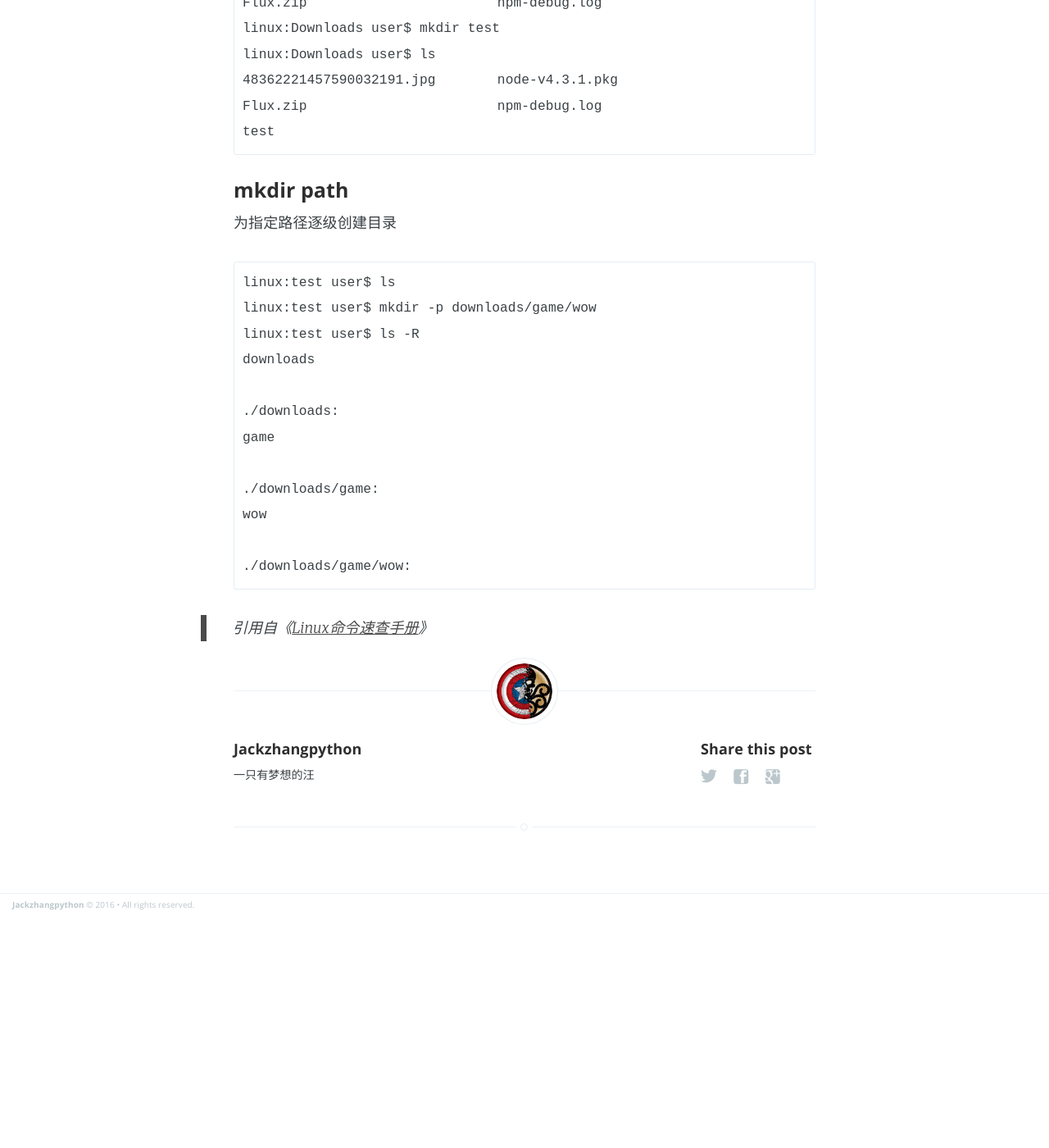
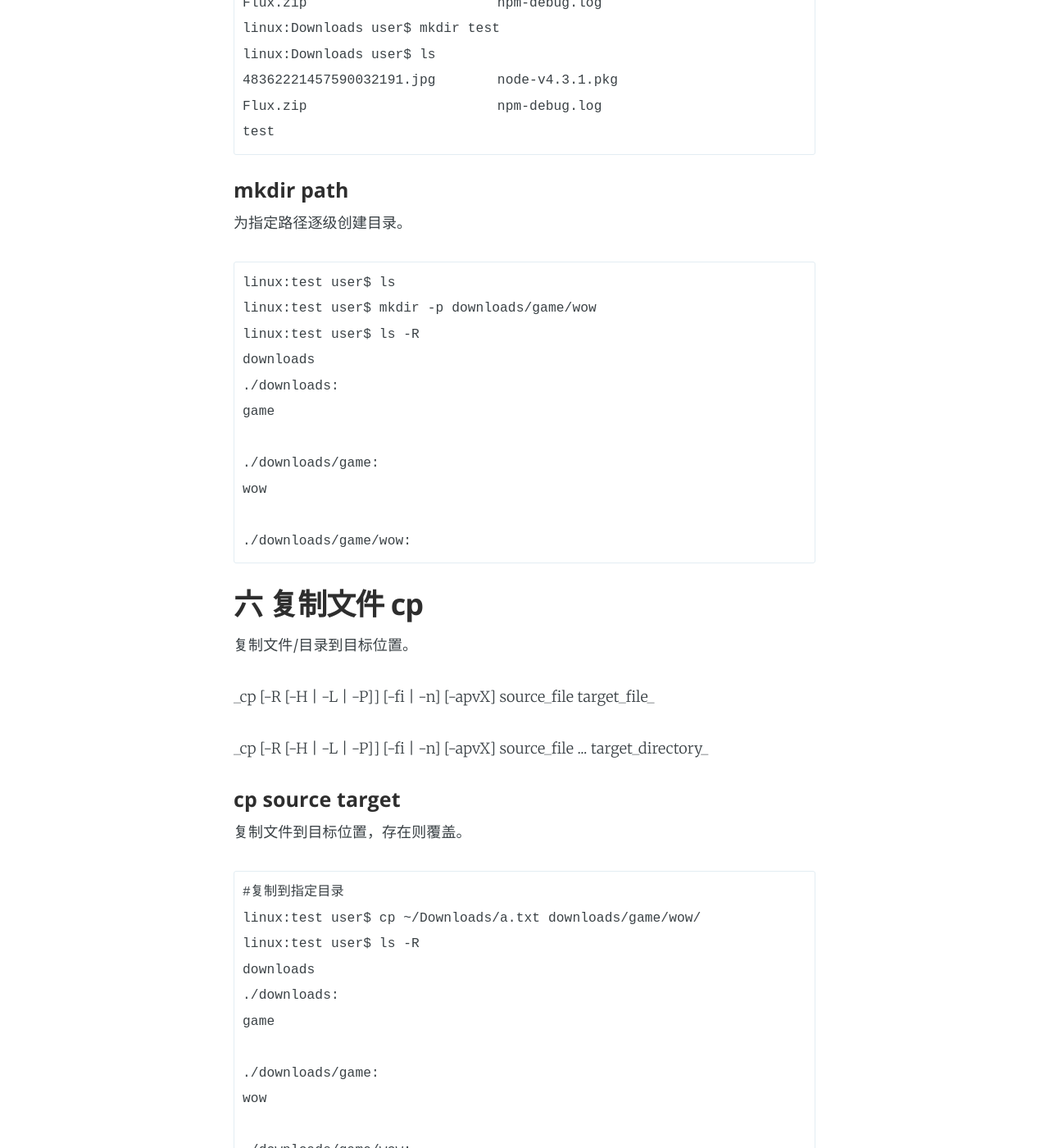
Before and after one commit to jackzhangpython/jackzhangpython.github.io, a Jekyll site: the page built from _posts/2016-08-07-linux-command-operate-file.markdown, in a window 1280 px wide and 1400 px high, scrolled down 6485 px. Shown: the whole window at 82% size. Built offline with Jekyll 4.4.1, drawn with Linux system fonts in a browser that asks for light colours; Markdown is read by kramdown in place of the engine named in the settings; before the commit the page ends 7602 px from its top, so only the background shows below that; some of the changed text lies outside the part shown.

Commit message:
Update - cp done

```diff
--- a/_posts/2016-08-07-linux-command-operate-file.markdown
+++ b/_posts/2016-08-07-linux-command-operate-file.markdown
@@ -116,14 +116,14 @@
 	-rw-r--r--@  1 user  staff   176M  2 21 15:57 webstorm.dmg
 
 ##二 显示路径 pwd
-显示当前所在工作目录绝对路径
+显示当前所在工作目录绝对路径。
 <p>_pwd [-L | -P]_</p>
 
 	linux:ning user$ pwd
 	/Users/user/File/ning
 
 ##三 切换目录 cd
-切换到指定工作目录，使用次数最多的命令之一
+切换到指定工作目录，使用次数最多的命令之一。
 <p>_cd [-options] [args ...]_</p>
 
 ####cd path
@@ -179,8 +179,8 @@
 在当前工作目录下创建目录。
 <p>_mkdir [-pv] [-m mode] directory_name ..._</p>
 
-#### mkdir foldername
-创建指定名称目录
+####mkdir directory
+创建指定名称目录。
 
 	linux:Downloads user$ ls
 	48362221457590032191.jpg	node-v4.3.1.pkg
@@ -191,14 +191,13 @@
 	Flux.zip			npm-debug.log
 	test
 
-#### mkdir path
-为指定路径逐级创建目录
+####mkdir path
+为指定路径逐级创建目录。
 
 	linux:test user$ ls
 	linux:test user$ mkdir -p downloads/game/wow
 	linux:test user$ ls -R
 	downloads
-
 	./downloads:
 	game
 
@@ -207,4 +206,83 @@
 
 	./downloads/game/wow:
 
+## 六 复制文件 cp
+复制文件/目录到目标位置。
+<p>_cp [-R [-H | -L | -P]] [-fi | -n] [-apvX] source_file target_file_</p>
+<p>_cp [-R [-H | -L | -P]] [-fi | -n] [-apvX] source_file ... target_directory_</p>
+
+####cp source target
+复制文件到目标位置，存在则覆盖。
+
+	#复制到指定目录
+	linux:test user$ cp ~/Downloads/a.txt downloads/game/wow/
+	linux:test user$ ls -R
+	downloads
+	./downloads:
+	game
+
+	./downloads/game:
+	wow
+
+	./downloads/game/wow:
+	a.txt
+
+	#复制到当前目录
+	linux:test user$ cp ~/Downloads/a.txt .
+	linux:test user$ ls -R
+	a.txt		downloads
+	./downloads:
+	game
+
+	./downloads/game:
+	wow
+
+	./downloads/game/wow:
+	a.txt
+
+	#复制到指定目录 并重命名
+	linux:test user$ cp ~/Downloads/a.txt downloads/b.txt
+	linux:test user$ ls -R
+	a.txt		downloads
+	./downloads:
+	b.txt	game
+
+	./downloads/game:
+	wow
+
+	./downloads/game/wow:
+	a.txt
+
+####cp source target(通配符)
+复制与通配符匹配的文件到指定目录，存在则覆盖。
+
+	linux:test user$ cp ~/Downloads/*.txt .
+	linux:test user$ ls
+	a.txt		downloads
+
+####cp -p source target
+复制文件到目标位置，存在则询问是否覆盖。
+
+	linux:test user$ cp -i ~/Downloads/*.txt .
+	overwrite ./a.txt? (y/n [n]) y
+	linux:test user$ ls
+	a.txt		downloads
+	linux:test user$
+
+####cp -a source target
+复制整个目录及内容到目标位置。
+
+	linux:test user$ cp -a ~/Java/Maven .
+	linux:test user$ ls -R
+	Maven		a.txt		downloads
+	./Maven:
+	LICENSE		README.txt	boot		lib
+	NOTICE		bin		conf
+
+	./Maven/bin:
+	.........
+
+	./Maven/boot:
+	.........
+
 > 引用自《[Linux命令速查手册](https://book.douban.com/subject/4046184/ "豆瓣读书")》
```
